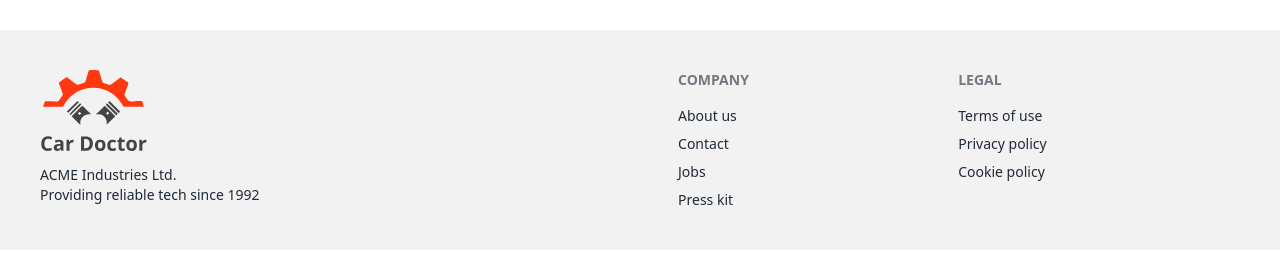
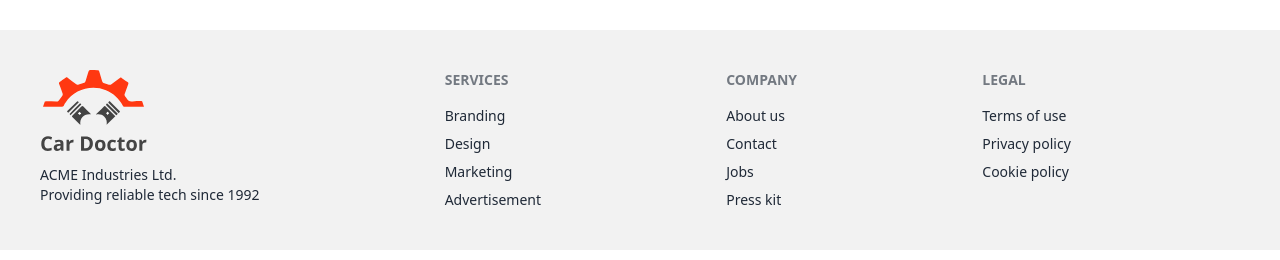
Before and after one commit to sakirmohammad775/car-resources-client, a React (Vite) app: page / in a window 1280 px wide. Shown: the part 1998-2258 px from the top of the page. Built offline with nearby package versions, Linux system fonts and the light colour scheme; no server answers.

Commit message:
add footer and implement

```diff
--- a/src/Pages/Shared/Footer/Footer.jsx
+++ b/src/Pages/Shared/Footer/Footer.jsx
@@ -8,7 +8,11 @@ const Footer = () => {
                 <p>ACME Industries Ltd.<br />Providing reliable tech since 1992</p>
             </aside>
             <nav>
-
+                <h6 className="footer-title">Services</h6>
+                <a className="link link-hover">Branding</a>
+                <a className="link link-hover">Design</a>
+                <a className="link link-hover">Marketing</a>
+                <a className="link link-hover">Advertisement</a>
             </nav>
             <nav>
                 <h6 className="footer-title">Company</h6>
```
